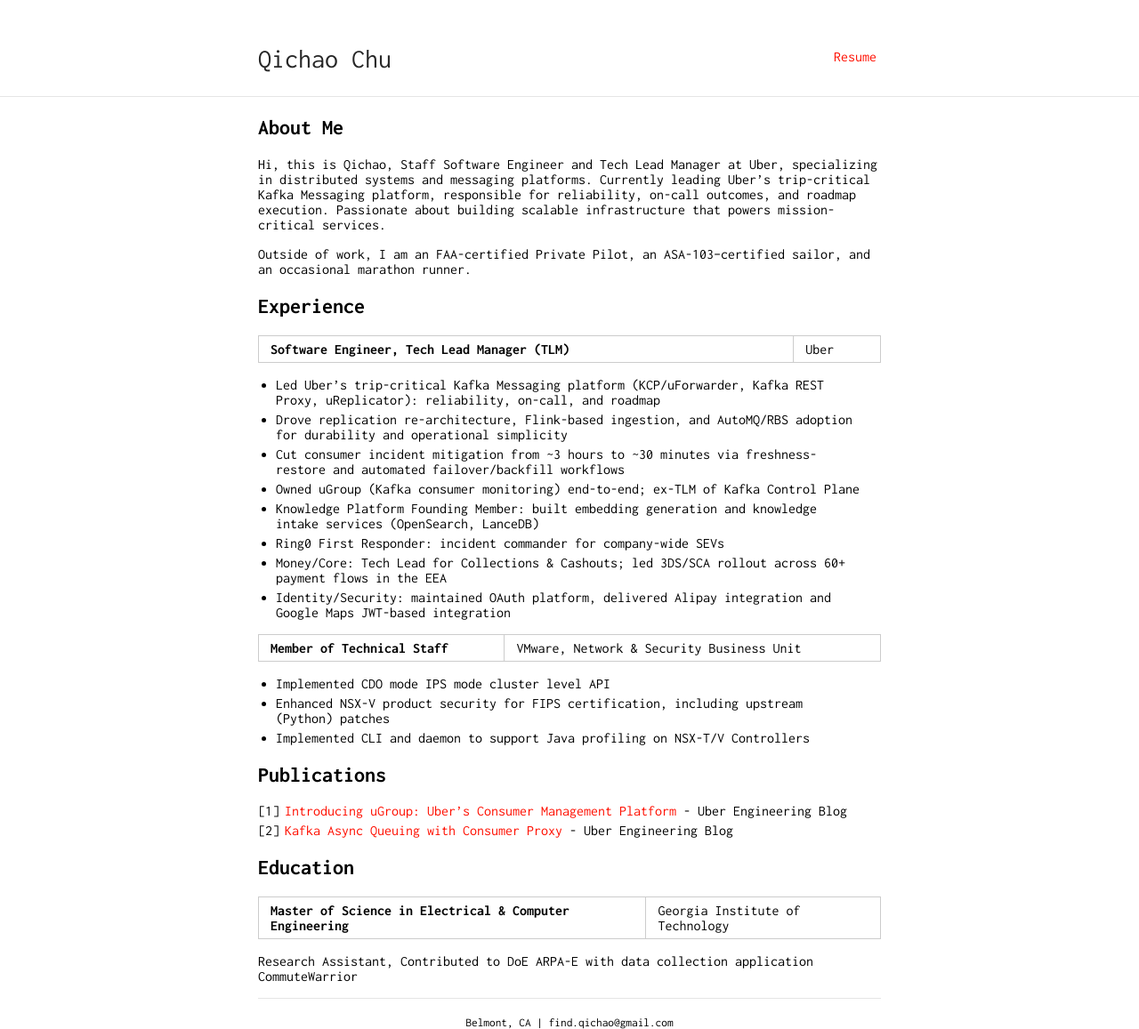
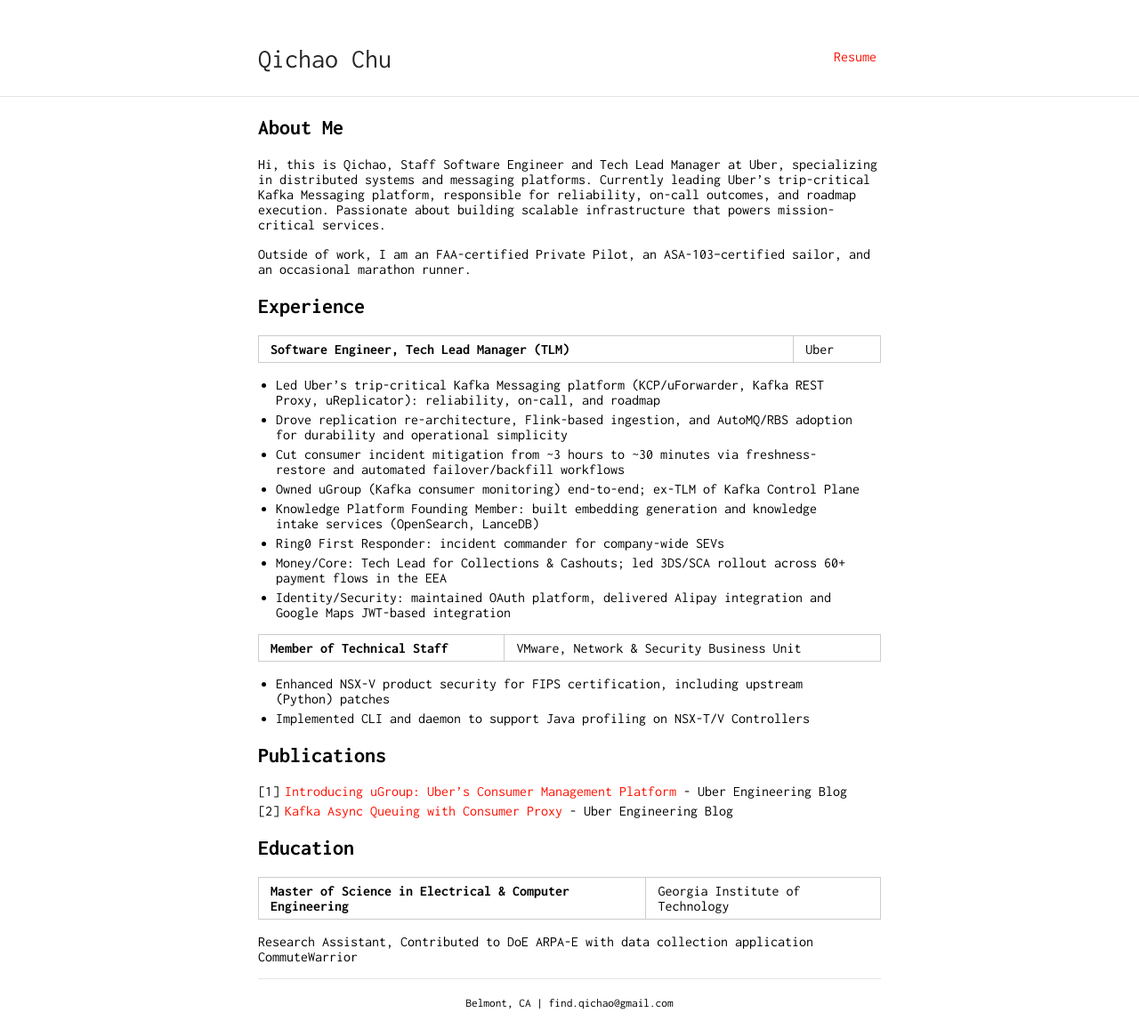
Before and after one commit to ex172000/page, a Jekyll site: the page built from index.md, in a window 1280 px wide. Shown: the whole page at 89% size. Built offline with Jekyll 4.4.1, drawn with Linux system fonts in a browser that asks for light colours; our own code applies the rules of GitHub Pages for plain Markdown files; after the commit the page ends 1135 px from its top, so only the background shows below that.

Commit message:
remove unclear CDO/IPS bullet from VMware experience
Co-Authored-By: Claude Sonnet 4.6 <noreply@anthropic.com>

```diff
--- a/index.md
+++ b/index.md
@@ -23,7 +23,6 @@ Outside of work, I am an FAA-certified Private Pilot, an ASA-103–certified sai
 
 **Member of Technical Staff** | VMware, Network & Security Business Unit
 
-- Implemented CDO mode IPS mode cluster level API
 - Enhanced NSX-V product security for FIPS certification, including upstream (Python) patches
 - Implemented CLI and daemon to support Java profiling on NSX-T/V Controllers
 
```
